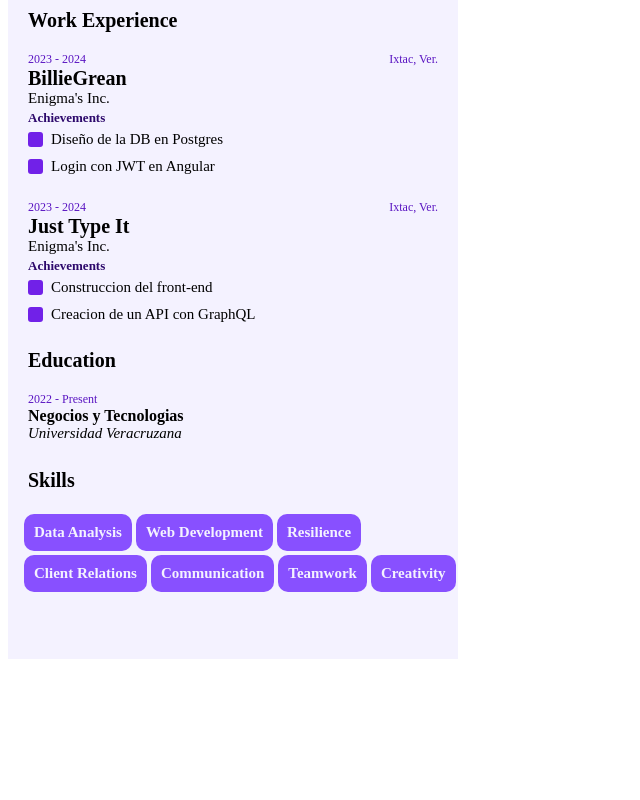
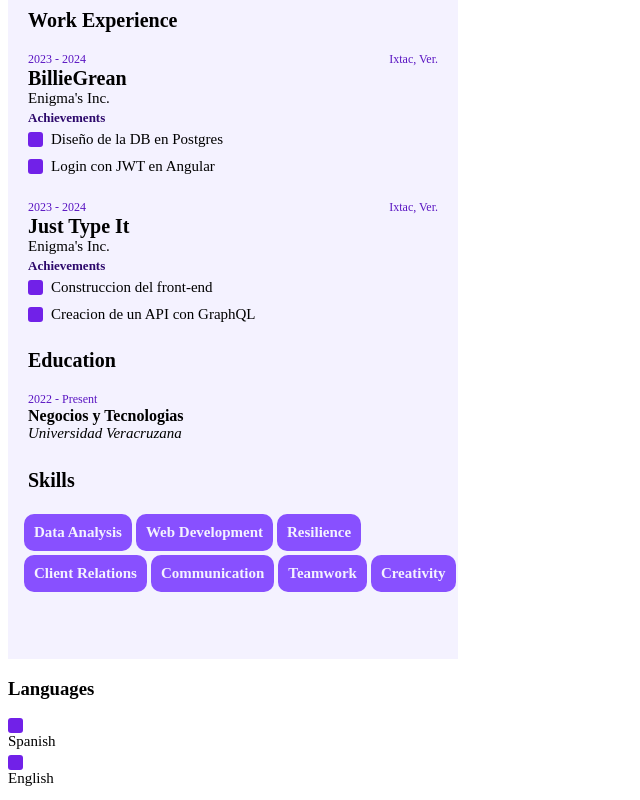
Before and after one commit to Luisitopr/Luisitopr.github.io, an Angular app: page / in a window 1280 px wide. Shown: the part 209-1009 px from the top of the page, without its empty margins (0-640 px from the left). Before the commit the page ends 876 px from the top, so only its background shows below. Built offline with nearby package versions, Linux system fonts and the light colour scheme.

Commit message:
add languages branch #5

```diff
--- a/src/app/app.component.html
+++ b/src/app/app.component.html
@@ -14,6 +14,9 @@
       <div id="skills">
           <app-skills></app-skills>
       </div>
+      <div id="languages">
+        <app-languages></app-languages>
+    </div>
     </div>
   </div>
 </section>
--- a/src/app/app.component.ts
+++ b/src/app/app.component.ts
@@ -4,11 +4,15 @@
 import { WorkExperienceComponent } from './work-experience/work-experience.component';
 import { EducationComponent } from './education/education.component';
 import { SkillsComponent } from './skills/skills.component';
+import { LanguagesComponent } from './languages/languages.component';
+
+
+
 
 @Component({
   selector: 'app-root',
   standalone: true,
-  imports: [RouterOutlet, HeaderComponent, WorkExperienceComponent,EducationComponent,SkillsComponent],
+  imports: [RouterOutlet, HeaderComponent, WorkExperienceComponent,EducationComponent,SkillsComponent,LanguagesComponent],
   templateUrl: './app.component.html',
   styleUrl: './app.component.css'
 })
--- /dev/null
+++ b/src/app/languages/languages.component.css
@@ -0,0 +1,34 @@
+.lenguages{
+    background-color: #f4f2ff;
+    width: 450px;
+    height: 170px;
+}
+
+#lenguages_title{
+    margin: 0;
+    font-size: 20px;
+    font-weight: bold;
+    padding-left: 20px;
+    padding-bottom: 10px;
+}
+
+#lenguages_items{
+    padding-left: 20px;
+    padding-bottom: 5px;
+    display: flex;
+    gap: 8px;
+}
+
+#item{
+    margin: 0;
+    font-size: 15px;
+    padding-bottom: 5px;
+}
+
+#cuadradito{
+    margin: 0px;
+    background-color: #7121e8;
+    border-radius: 3px;
+    width: 15px;
+    height: 15px;
+}
--- /dev/null
+++ b/src/app/languages/languages.component.html
@@ -0,0 +1,7 @@
+<section class="languages">
+  <h1 id="languages_title">Languages</h1>
+  <div id="languages_items" *ngFor="let language of languages">
+    <div id="cuadradito"></div>
+    <p id="item">{{language.name}}</p>
+  </div>
+</section>
--- /dev/null
+++ b/src/app/languages/languages.component.ts
@@ -0,0 +1,31 @@
+import { Component } from '@angular/core';
+import { CommonModule } from '@angular/common';
+
+@Component({
+  selector: 'app-languages',
+  standalone: true,
+  imports: [CommonModule],
+  templateUrl: './languages.component.html',
+  styleUrl: './languages.component.css'
+})
+export class LanguagesComponent {
+
+  languages: Array<any> = []
+
+  constructor() {}
+
+  ngOnInit(): void {
+
+    let lenguage1 = {
+      name: "Spanish"
+    }
+
+    let lenguage2 = {
+      name: "English"
+    }
+
+    this.languages.push(lenguage1);
+    this.languages.push(lenguage2);
+    console.log(this.languages);
+  }
+}
```
Also changed, not shown: 1 other file (tests, documents, lock files or other folders).
